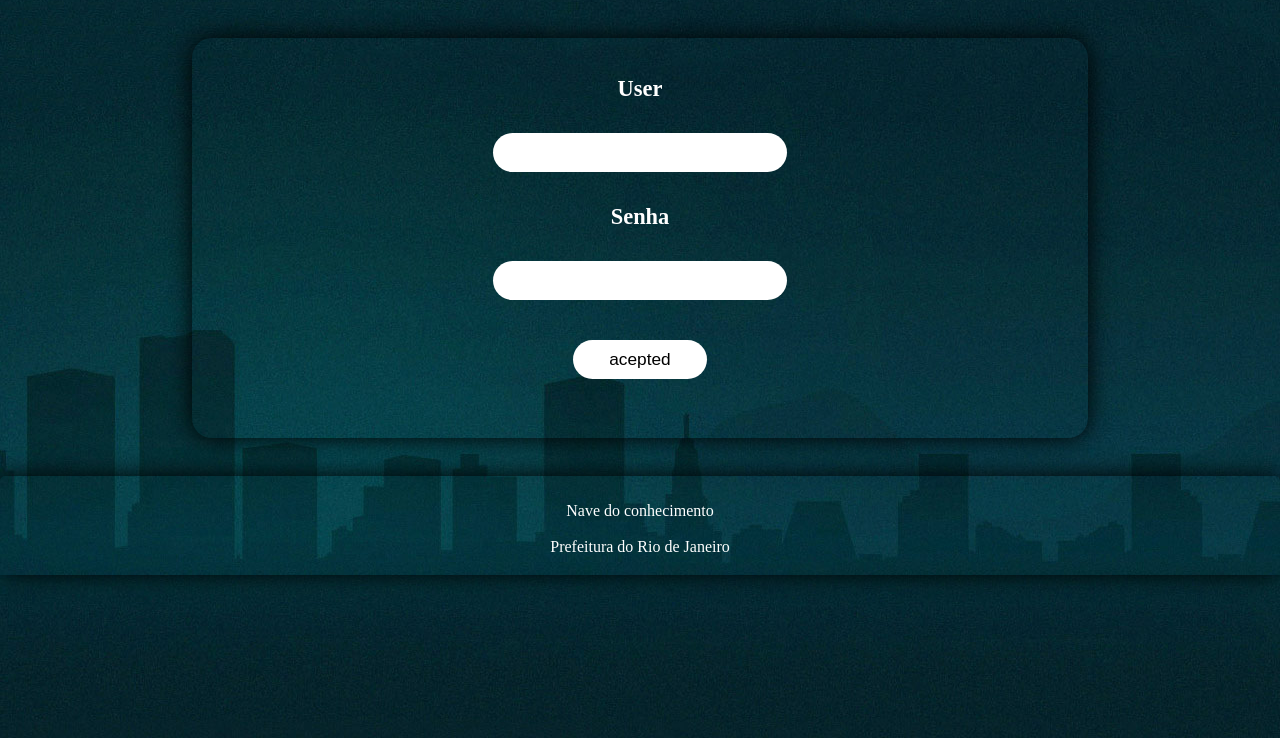
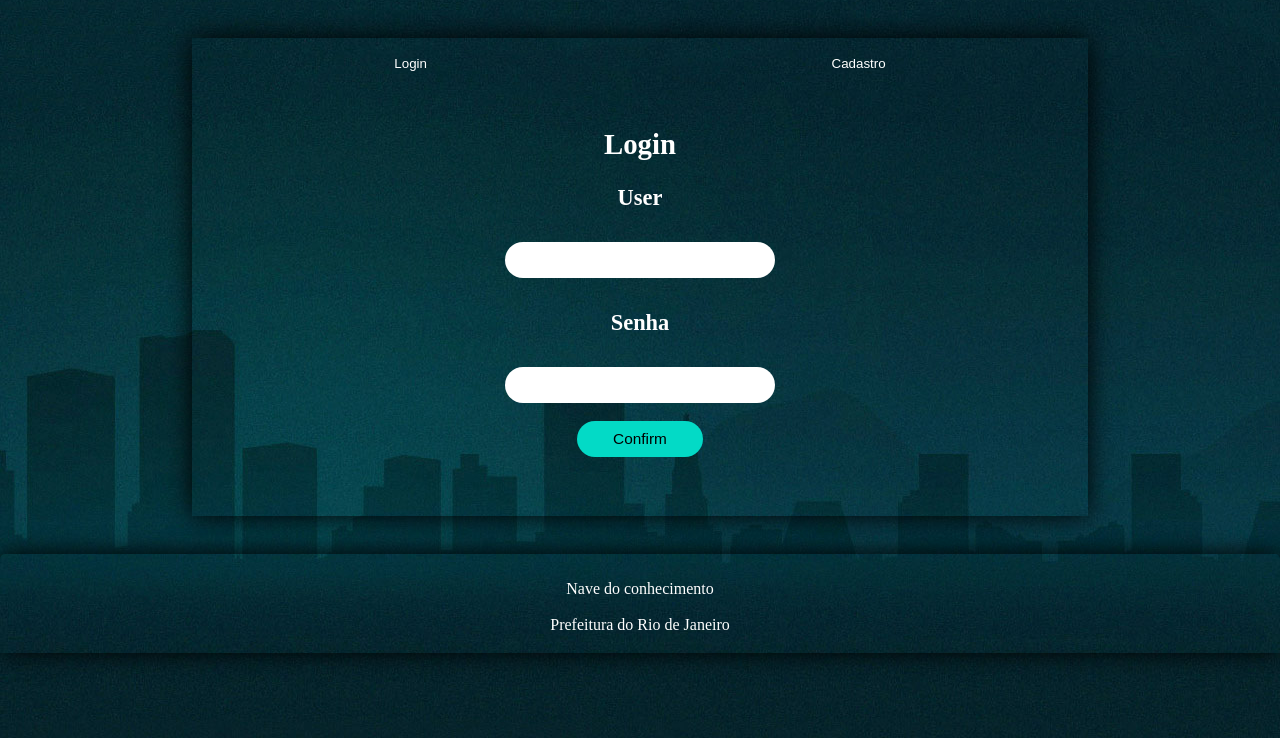
Before and after one commit to subaru3rem/Nave_do_conhecimento, a Flask app: page /user in a window 1280 px wide. Shown: the part 62-800 px from the top of the page. Run offline with Flask 2, Linux system fonts and the light colour scheme.

Commit message:
emplementação do cadastro

```diff
--- a/main.py
+++ b/main.py
@@ -28,6 +28,9 @@ def user():
     return render_template("area do aluno.html")
 def Login(login):
     return render_template("log_user.html", account=login)
+@app.route('/cad', methods = ["GET", "POST"])
+def cad():
+    pass
 @app.route('/user', methods =["GET", "POST"])
 def validacion():
     if request.method == "POST":
--- a/static/style/style_area do aluno.css
+++ b/static/style/style_area do aluno.css
@@ -33,26 +33,48 @@
   color: navy;
   text-decoration: none;
 }
+#destaque{
+  box-shadow:0px 0px 25px rgba(0, 0, 0, 1);
+  margin: 3% 15% 3% 15% ;
+}
+#menu{
+  display: flex;
+  justify-content: space-around;
+  align-items: center;
+  padding: 0px 0px 0px 0px;
+}
+#menu button{
+  padding: 2% 22.5%;
+  background-color: rgba(0, 0, 0, 0);
+  color: var(--TextoPrincipal);
+  border: none;
+  margin: none;
+}
+#cad{
+  display: none;
+}
 .login{
     text-align: center;
-    margin: 3% 15% 3% 15% ;
     padding: 15px 0px 50px 0px;
     font-size: 120%;
     color: var(--TextoPrincipal);
-    border-radius: 20px;
-    box-shadow:0px 0px 25px rgba(0, 0, 0, 1);
+    border-radius: 0px 0px 20px 20px;
 }
 .button{
   padding: 1% 4%;
   border: none;
-  background-color:white;
-  font-size: 90%;
+  background-color:var(--cor_secundaria);
+  font-size: 80%;
   border-radius: 20px;
   margin: 1%;
 }
-.aluno{
-  display: none;
-  background-color: #70afd6;
+.input{
+  padding: 1% 4%;
+  border: none;
+  background-color:white;
+  font-size: 80%;
+  border-radius: 20px;
+  margin: 1%;
 }
 footer{
   box-shadow:0px 0px 25px rgba(0, 0, 0, 1);
--- a/templates/area do aluno.html
+++ b/templates/area do aluno.html
@@ -6,7 +6,20 @@
     <link rel="stylesheet" href="{{url_for('static', filename='style/style_area do aluno.css')}}">
     <link rel="icon" href="{{url_for('static', filename='imagens/Logo-Nave-titulo.png')}}">
     <meta name="viewport" content="width=device-width, initial-scale=1.0">
-
+    <script>
+        function bt_log() {
+            document.getElementById('cad').style.display = 'none';
+            document.getElementById('log').style.display = 'block';
+            document.getElementById('btcad').style.boxShadow = '0px 0px 25px rgba(0, 0, 0, 1)';
+            document.getElementById('btlog').style.boxShadow = 'none';
+        }
+        function bt_cad() {
+            document.getElementById('log').style.display = 'none';
+            document.getElementById('cad').style.display = 'block';
+            document.getElementById('btlog').style.boxShadow = '0px 0px 25px rgba(0, 0, 0, 1)';
+            document.getElementById('btcad').style.boxShadow = 'none';
+        }
+    </script>
 
 </head>
 <body>
@@ -20,17 +33,19 @@
                 <a class="menu_link" href="/user">Area do aluno</a>
             </nav>
         </header>
-
-        <section class="login">
+        <div id="destaque">
+        <section id="menu">
+            <button id='btlog'onclick= "bt_log()">Login</button>
+            <button id='btcad'onclick= "bt_cad()">Cadastro</button>
+        </section>
+        <section class="login" id="log">
+            <h2>Login</h2>
             <form action="{{url_for('validacion')}}" method="post">
             <h3>User</h3>
-            <input class="button" type="text" name="login">
-            <br>
+            <input class="input" type="text" name="login">
             <h3>Senha</h3>
-            <input class="button" type="password" name="senha">
-            <br>
+            <input class="input" type="password" name="senha">
             {% with messages = get_flashed_messages() %}
-            {%print(menssages)%}
             {% if messages %}
             <p id="error">
               {{ messages[0] }}
@@ -38,17 +53,31 @@
             {% endif %}
             {% endwith %}
             <br>
-            <button class="button" type="submit">acepted</button>
+            <button class="button" type="submit">Confirm</button>
             </form>
+        </section>
+        <section class="login" id="cad">
+            <form action="{{url_for('cad')}}" method="post">
+                <h2>Novo Cadastro</h2>
+                <p>Login</p>
+                <input type="text" name="login" class="input">
+                <p>Senha</p>
+                <input type="password" name="senha1" class="input">
+                <p>confirmar senha</p>
+                <input type="password" name="senha2" class="input">
+                {% with messages = get_flashed_messages() %}
+                {% if messages %}
+                <p id="error">
+                 {{ messages[0] }}
+                </p>
+                {% endif %}
+                {% endwith %}
+                <br>
+                <button type="submit" class="button">Confirm</button>
+            </form>
+        <section>
+        </div>
 
-        </section>
-
-        <section class="aluno">
-            <div class="menu_top">
-                <h2>Cainã Costa</h2>
-            </div>
-            <div class="menu_center"></div>
-            <div class="menu_botom"></div>
         </section>
     </div>
     <footer>
```
